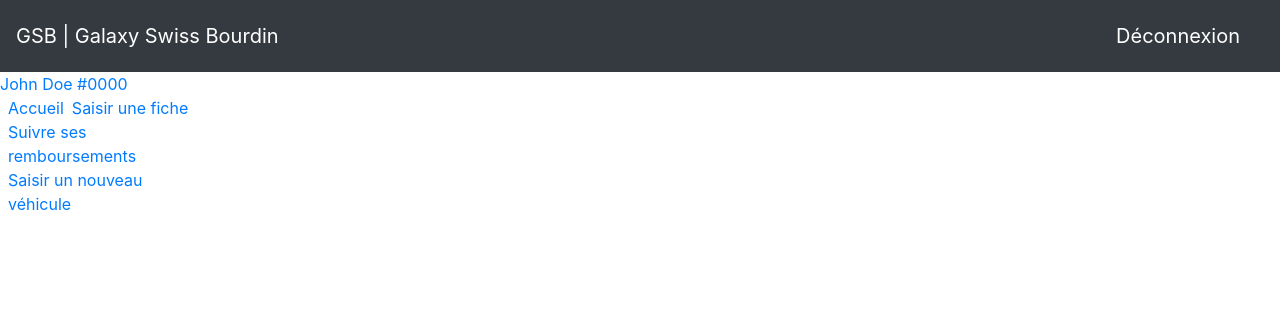
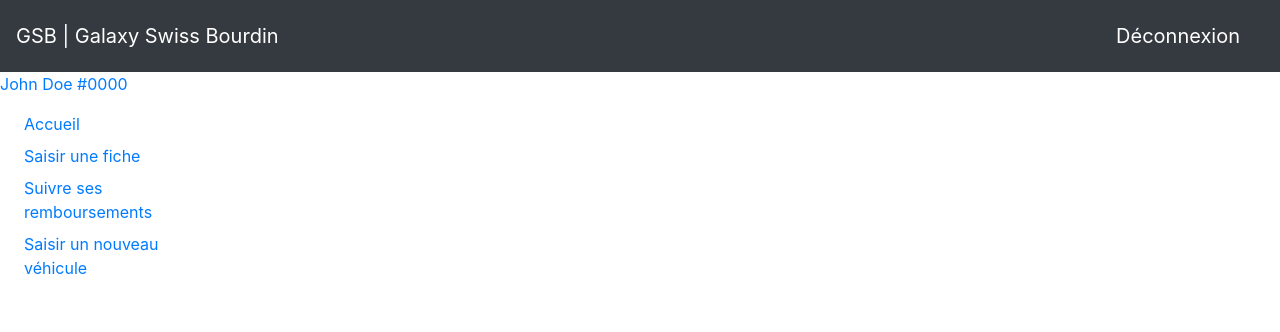
Before and after one commit to DevDeNiro/GSB-Application-Frais, a Symfony app: template templates/visiteurs/accueil_visiteur.html.twig in a window 1280 px wide. Shown: the top 332 px of the page. Run offline with Twig, Linux system fonts and the light colour scheme; the template is opened without the code that fills it, so the values that code supplies are empty; some libraries are stand-ins or nearby versions.

Commit message:
sidebar (ok)

```diff
--- a/assets/styles/front_login.css
+++ b/assets/styles/front_login.css
@@ -59,7 +59,6 @@
 
 .sidebar .nav a {
     background: none;
-    border-bottom: 1px solid #455A64;
     color: #CFD8DC;
     font-size: 14px;
     padding: 16px 24px;
@@ -76,8 +75,3 @@
 .sidebar .nav a i {
     margin-right: 16px;
 }
-
-li {
-    border-bottom: 1px solid #ffffff;
-
-}
--- a/templates/visiteurs/accueil_visiteur.html.twig
+++ b/templates/visiteurs/accueil_visiteur.html.twig
@@ -40,27 +40,27 @@
 
               </header>
 
-              <ul class="nav">
-                <li class="ml-2 p-0">
+              <ul class="nav pt-3 pl-3">
+                <li class="ml-2 p-0 pb-2">
                   <a href="#" class="p-0" >
                     <i class="fas fa-home"></i> Accueil
                   </a>
                 </li>
 
-                <li class="ml-2 p-0">
+                <li class="ml-2 p-0 pb-2">
                   <a href="#" class="p-0" >
                     <i class="fas fa-edit"></i> Saisir une fiche
                   </a>
                 </li>
 
-                <li class="ml-2 p-0">
-                  <a href="#" class="p-0" >
+                <li class="ml-2 p-0 pb-2">
+                  <a href="#" class="p-0 " >
                     <i class="fas fa-file-alt"></i> Suivre ses remboursements
                   </a>
                 </li>
 
-                <li class="ml-2 p-0">
-                  <a href="#" class="p-0" >
+                <li class="ml-2 p-0 pb-2">
+                  <a href="#" class="p-0  " >
                     <i class="fas fa-car"></i> Saisir un nouveau véhicule
                   </a>
                 </li>
```
